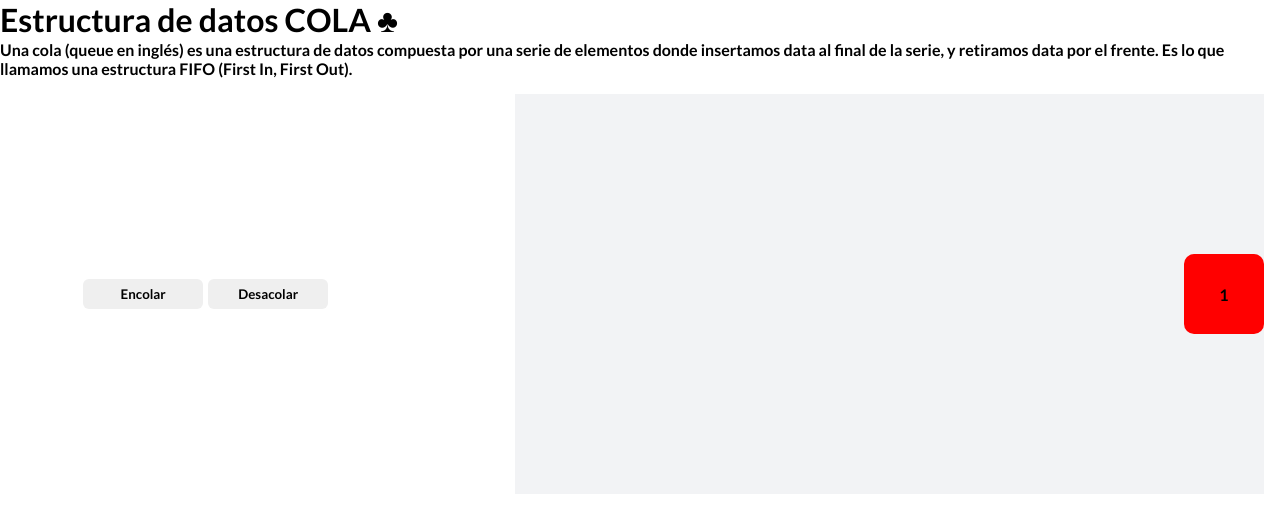
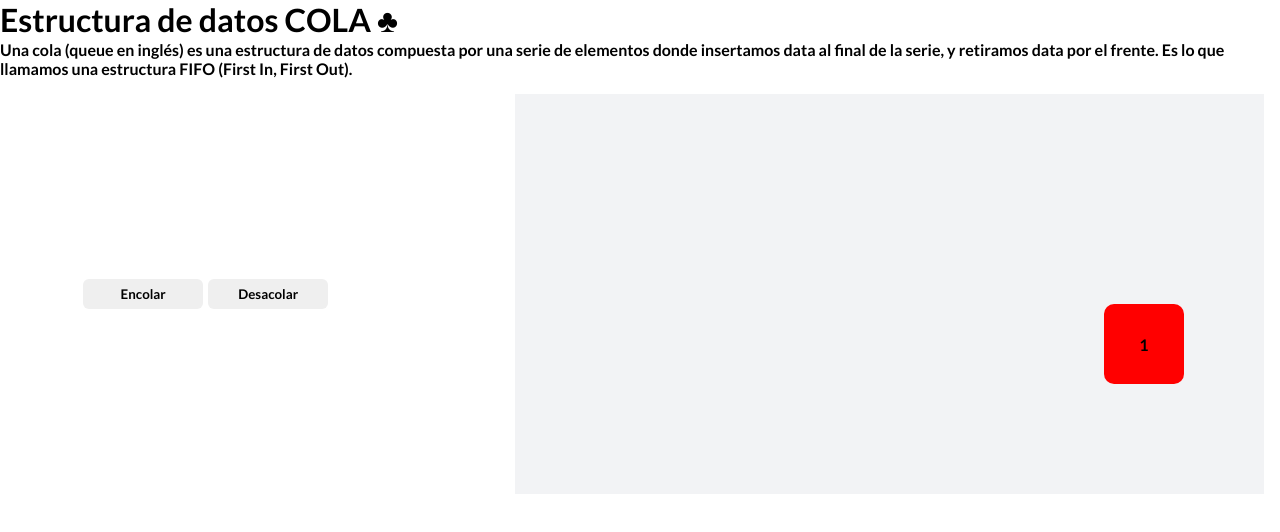
Before and after one commit to Rodevp/react-structure, a React (Vite) app in the folder structure_visualizer/: page / in a window 1280 px wide. Both pictures are taken after a click on the button "Encolar". Shown: the top 532 px of the page. Built offline with nearby package versions, Linux system fonts and the light colour scheme.

Commit message:
animated item queue v1 on fire! :lipstick:

```diff
--- a/structure_visualizer/src/qeue/components/QueueItem.jsx
+++ b/structure_visualizer/src/qeue/components/QueueItem.jsx
@@ -5,6 +5,10 @@ function QueueItem(props) {
 
   return (
     <motion.div
+      animate={{
+        y: 50,
+        x: '-100%'
+      }}
       className={className}
     >
       {item}
```
